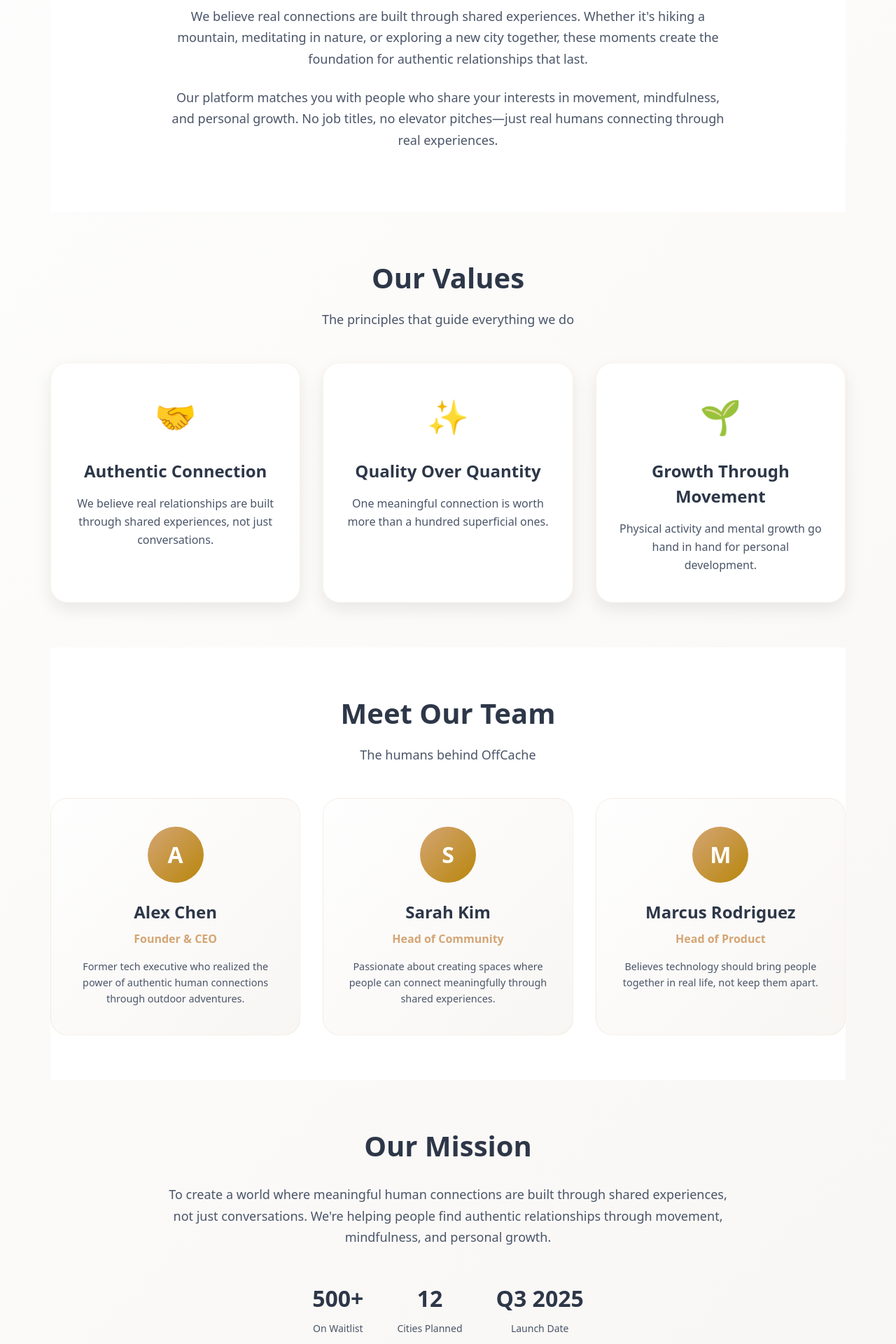
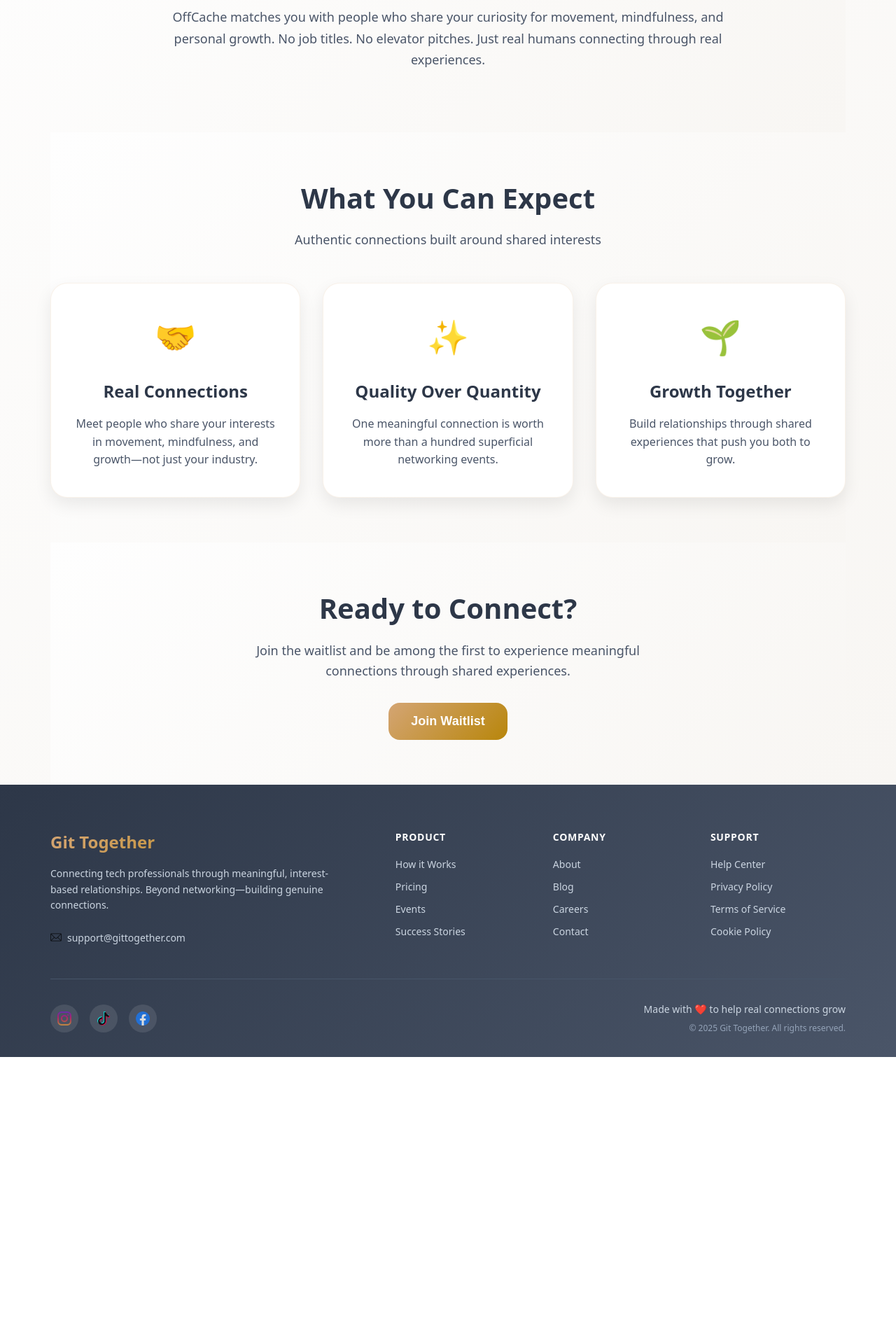
Before and after one commit to SageJonathan/offcache_client, a React (Vite) app in the folder my-app/: page /about in a window 1280 px wide. Shown: the part 580-2500 px from the top of the page at 70% size. After the commit the page ends 2090 px from the top, so only its background shows below. Built offline with nearby package versions, Linux system fonts and the light colour scheme.

Commit message:
focu on user on about page

```diff
--- a/my-app/src/pages/About.tsx
+++ b/my-app/src/pages/About.tsx
@@ -2,56 +2,15 @@ import React from "react";
 import "./about.scss";
 
 const About = () => {
-  const values = [
-    {
-      title: "Authentic Connection",
-      description:
-        "We believe real relationships are built through shared experiences, not just conversations.",
-      icon: "🤝",
-    },
-    {
-      title: "Quality Over Quantity",
-      description:
-        "One meaningful connection is worth more than a hundred superficial ones.",
-      icon: "✨",
-    },
-    {
-      title: "Growth Through Movement",
-      description:
-        "Physical activity and mental growth go hand in hand for personal development.",
-      icon: "🌱",
-    },
-  ];
-
-  const team = [
-    {
-      name: "Alex Chen",
-      role: "Founder & CEO",
-      bio: "Former tech executive who realized the power of authentic human connections through outdoor adventures.",
-      avatar: "A",
-    },
-    {
-      name: "Sarah Kim",
-      role: "Head of Community",
-      bio: "Passionate about creating spaces where people can connect meaningfully through shared experiences.",
-      avatar: "S",
-    },
-    {
-      name: "Marcus Rodriguez",
-      role: "Head of Product",
-      bio: "Believes technology should bring people together in real life, not keep them apart.",
-      avatar: "M",
-    },
-  ];
-
   return (
     <div className="about">
       <div className="about__hero">
         <div className="about__hero-content">
-          <h1 className="about__hero-title">About OffCache</h1>
+          <h1 className="about__hero-title">This Is About You</h1>
           <p className="about__hero-subtitle">
-            We're building a world where meaningful connections happen through
-            shared experiences, not just conversations.
+            You're tired of networking that feels transactional. You want real
+            connections with people who share your interests in movement,
+            growth, and authentic experiences.
           </p>
         </div>
       </div>
@@ -59,23 +18,16 @@ const About = () => {
       <div className="about__container">
         <section className="about__story">
           <div className="about__story-content">
-            <h2 className="about__section-title">Our Story</h2>
+            <h2 className="about__section-title">Why We Built This For You</h2>
             <p className="about__story-text">
-              OffCache was born from a simple realization: the best
-              conversations happen when we're moving, exploring, or experiencing
-              something together. Too many of us are stuck in endless coffee
-              chats and networking events that feel transactional and shallow.
+              We believe the best conversations happen when you're doing
+              something together—hiking, meditating, exploring. Not sitting
+              across from each other with coffee and business cards.
             </p>
             <p className="about__story-text">
-              We believe real connections are built through shared experiences.
-              Whether it's hiking a mountain, meditating in nature, or exploring
-              a new city together, these moments create the foundation for
-              authentic relationships that last.
-            </p>
-            <p className="about__story-text">
-              Our platform matches you with people who share your interests in
-              movement, mindfulness, and personal growth. No job titles, no
-              elevator pitches—just real humans connecting through real
+              OffCache matches you with people who share your curiosity for
+              movement, mindfulness, and personal growth. No job titles. No
+              elevator pitches. Just real humans connecting through real
               experiences.
             </p>
           </div>
@@ -83,79 +35,46 @@ const About = () => {
 
         <section className="about__values">
           <div className="about__section-header">
-            <h2 className="about__section-title">Our Values</h2>
+            <h2 className="about__section-title">What You Can Expect</h2>
             <p className="about__section-subtitle">
-              The principles that guide everything we do
+              Authentic connections built around shared interests
             </p>
           </div>
 
           <div className="about__values-grid">
-            {values.map((value, index) => (
-              <div key={index} className="about__value-card">
-                <div className="about__value-icon">{value.icon}</div>
-                <h3 className="about__value-title">{value.title}</h3>
-                <p className="about__value-description">{value.description}</p>
-              </div>
-            ))}
-          </div>
-        </section>
-
-        <section className="about__team">
-          <div className="about__section-header">
-            <h2 className="about__section-title">Meet Our Team</h2>
-            <p className="about__section-subtitle">
-              The humans behind OffCache
-            </p>
-          </div>
-
-          <div className="about__team-grid">
-            {team.map((member, index) => (
-              <div key={index} className="about__team-card">
-                <div className="about__team-avatar">{member.avatar}</div>
-                <h3 className="about__team-name">{member.name}</h3>
-                <p className="about__team-role">{member.role}</p>
-                <p className="about__team-bio">{member.bio}</p>
-              </div>
-            ))}
-          </div>
-        </section>
-
-        <section className="about__mission">
-          <div className="about__mission-content">
-            <h2 className="about__mission-title">Our Mission</h2>
-            <p className="about__mission-text">
-              To create a world where meaningful human connections are built
-              through shared experiences, not just conversations. We're helping
-              people find authentic relationships through movement, mindfulness,
-              and personal growth.
-            </p>
-            <div className="about__mission-stats">
-              <div className="about__mission-stat">
-                <span className="about__mission-stat-number">500+</span>
-                <span className="about__mission-stat-label">On Waitlist</span>
-              </div>
-              <div className="about__mission-stat">
-                <span className="about__mission-stat-number">12</span>
-                <span className="about__mission-stat-label">
-                  Cities Planned
-                </span>
-              </div>
-              <div className="about__mission-stat">
-                <span className="about__mission-stat-number">Q3 2025</span>
-                <span className="about__mission-stat-label">Launch Date</span>
-              </div>
+            <div className="about__value-card">
+              <div className="about__value-icon">🤝</div>
+              <h3 className="about__value-title">Real Connections</h3>
+              <p className="about__value-description">
+                Meet people who share your interests in movement, mindfulness,
+                and growth—not just your industry.
+              </p>
+            </div>
+            <div className="about__value-card">
+              <div className="about__value-icon">✨</div>
+              <h3 className="about__value-title">Quality Over Quantity</h3>
+              <p className="about__value-description">
+                One meaningful connection is worth more than a hundred
+                superficial networking events.
+              </p>
+            </div>
+            <div className="about__value-card">
+              <div className="about__value-icon">🌱</div>
+              <h3 className="about__value-title">Growth Together</h3>
+              <p className="about__value-description">
+                Build relationships through shared experiences that push you
+                both to grow.
+              </p>
             </div>
           </div>
         </section>
 
         <section className="about__join">
           <div className="about__join-content">
-            <h2 className="about__join-title">
-              Join Us in Building Something Meaningful
-            </h2>
+            <h2 className="about__join-title">Ready to Connect?</h2>
             <p className="about__join-subtitle">
-              Be part of a community that values authentic connections and
-              shared experiences.
+              Join the waitlist and be among the first to experience meaningful
+              connections through shared experiences.
             </p>
             <button className="about__join-button">Join Waitlist</button>
           </div>
--- a/my-app/src/pages/Community.tsx
+++ b/my-app/src/pages/Community.tsx
@@ -1,13 +1,17 @@
-import React from "react";
+import React, { useState } from "react";
 import "./community.scss";
 
 const Community = () => {
+  const [searchCity, setSearchCity] = useState("");
+  const [selectedCity, setSelectedCity] = useState("All Cities");
+
   const events = [
     {
       id: 1,
       title: "Monthly Forest Walk",
       date: "March 15, 2024",
       location: "Golden Gate Park, SF",
+      city: "San Francisco",
       description:
         "Join us for a peaceful walk through the forest, followed by mindful conversation and connection.",
       image:
@@ -20,6 +24,7 @@ const Community = () => {
       title: "Sunset Meditation Circle",
       date: "March 22, 2024",
       location: "Baker Beach, SF",
+      city: "San Francisco",
       description:
         "Experience mindfulness together as the sun sets over the ocean. All levels welcome.",
       image:
@@ -32,6 +37,7 @@ const Community = () => {
       title: "Hiking & Philosophy",
       date: "March 29, 2024",
       location: "Mount Tamalpais",
+      city: "San Francisco",
       description:
         "Combine physical movement with deep conversations about life, purpose, and growth.",
       image:
@@ -39,16 +45,74 @@ const Community = () => {
       attendees: 12,
       type: "Movement",
     },
+    {
+      id: 4,
+      title: "Urban Art Walk",
+      date: "April 5, 2024",
+      location: "Mission District, SF",
+      city: "San Francisco",
+      description:
+        "Explore street art and murals while connecting with fellow art enthusiasts.",
+      image:
+        "https://images.unsplash.com/photo-1515378960530-7c0da6231fb1?w=400&h=300&fit=crop",
+      attendees: 15,
+      type: "Culture",
+    },
+    {
+      id: 5,
+      title: "Beach Yoga & Connection",
+      date: "April 12, 2024",
+      location: "Venice Beach",
+      city: "Los Angeles",
+      description:
+        "Start your day with yoga on the beach, followed by meaningful conversations.",
+      image:
+        "https://images.unsplash.com/photo-1522202176988-66273c2fd55f?w=400&h=300&fit=crop",
+      attendees: 20,
+      type: "Wellness",
+    },
+    {
+      id: 6,
+      title: "Tech & Nature Meetup",
+      date: "April 19, 2024",
+      location: "Griffith Observatory",
+      city: "Los Angeles",
+      description:
+        "Discuss the intersection of technology and nature while enjoying city views.",
+      image:
+        "https://images.unsplash.com/photo-1571019613454-1cb2f99b2d8b?w=400&h=300&fit=crop",
+      attendees: 16,
+      type: "Technology",
+    },
   ];
 
-  const members = [
-    { name: "Sarah", role: "Hiking Enthusiast", avatar: "S" },
-    { name: "Marcus", role: "Mindfulness Explorer", avatar: "M" },
-    { name: "Alex", role: "Philosophy Lover", avatar: "A" },
-    { name: "Emma", role: "Nature Walker", avatar: "E" },
-    { name: "David", role: "Growth Seeker", avatar: "D" },
-    { name: "Lisa", role: "Connection Builder", avatar: "L" },
+  // Get unique cities for the dropdown
+  const cities = [
+    "All Cities",
+    ...Array.from(new Set(events.map((event) => event.city))),
   ];
+
+  // Filter events based on selected city
+  const filteredEvents =
+    selectedCity === "All Cities"
+      ? events
+      : events.filter((event) => event.city === selectedCity);
+
+  const handleCityChange = (e: React.ChangeEvent<HTMLSelectElement>) => {
+    setSelectedCity(e.target.value);
+  };
+
+  const handleSearchChange = (e: React.ChangeEvent<HTMLInputElement>) => {
+    setSearchCity(e.target.value);
+  };
+
+  // Filter events by search term
+  const searchFilteredEvents = filteredEvents.filter(
+    (event) =>
+      event.title.toLowerCase().includes(searchCity.toLowerCase()) ||
+      event.location.toLowerCase().includes(searchCity.toLowerCase()) ||
+      event.type.toLowerCase().includes(searchCity.toLowerCase())
+  );
 
   return (
     <div className="community">
@@ -72,8 +136,48 @@ const Community = () => {
             </p>
           </div>
 
+          <div className="community__search">
+            <div className="community__search-container">
+              <div className="community__search-input-group">
+                <input
+                  type="text"
+                  placeholder="Search events..."
+                  value={searchCity}
+                  onChange={handleSearchChange}
+                  className="community__search-input"
+                />
+                <svg
+                  className="community__search-icon"
+                  viewBox="0 0 24 24"
+                  fill="none"
+                  stroke="currentColor"
+                >
+                  <circle cx="11" cy="11" r="8"></circle>
+                  <path d="m21 21-4.35-4.35"></path>
+                </svg>
+              </div>
+              <select
+                value={selectedCity}
+                onChange={handleCityChange}
+                className="community__city-select"
+              >
+                {cities.map((city, index) => (
+                  <option key={index} value={city}>
+                    {city}
+                  </option>
+                ))}
+              </select>
+            </div>
+            {searchCity && (
+              <p className="community__search-results">
+                {searchFilteredEvents.length} event
+                {searchFilteredEvents.length !== 1 ? "s" : ""} found
+              </p>
+            )}
+          </div>
+
           <div className="community__events-grid">
-            {events.map((event) => (
+            {searchFilteredEvents.map((event) => (
               <div key={event.id} className="community__event-card">
                 <div className="community__event-image">
                   <img src={event.image} alt={event.title} />
@@ -102,25 +206,15 @@ const Community = () => {
               </div>
             ))}
           </div>
-        </section>
 
-        <section className="community__members">
-          <div className="community__section-header">
-            <h2 className="community__section-title">Meet Our Members</h2>
-            <p className="community__section-subtitle">
-              Real people building real connections through shared passions
-            </p>
-          </div>
-
-          <div className="community__members-grid">
-            {members.map((member, index) => (
-              <div key={index} className="community__member-card">
-                <div className="community__member-avatar">{member.avatar}</div>
-                <h3 className="community__member-name">{member.name}</h3>
-                <p className="community__member-role">{member.role}</p>
-              </div>
-            ))}
-          </div>
+          {searchFilteredEvents.length === 0 && (
+            <div className="community__no-events">
+              <h3 className="community__no-events-title">No events found</h3>
+              <p className="community__no-events-text">
+                Try adjusting your search or city filter to find more events.
+              </p>
+            </div>
+          )}
         </section>
 
         <section className="community__join">
--- a/my-app/src/pages/about.scss
+++ b/my-app/src/pages/about.scss
@@ -110,7 +110,7 @@
 
   &__story {
     padding: 4rem 0;
-    background: white;
+    background: linear-gradient(135deg, #fefefe 0%, #f8f6f3 100%);
 
     @media (max-width: 768px) {
       padding: 3rem 0;
@@ -137,6 +137,7 @@
 
   &__values {
     padding: 4rem 0;
+    background: linear-gradient(135deg, #fefefe 0%, #f8f6f3 100%);
 
     @media (max-width: 768px) {
       padding: 3rem 0;
@@ -204,179 +205,9 @@
     }
   }
 
-  &__team {
-    padding: 4rem 0;
-    background: white;
-
-    @media (max-width: 768px) {
-      padding: 3rem 0;
-    }
-  }
-
-  &__team-grid {
-    display: grid;
-    grid-template-columns: repeat(auto-fit, minmax(300px, 1fr));
-    gap: 2rem;
-
-    @media (max-width: 768px) {
-      grid-template-columns: 1fr;
-      gap: 1.5rem;
-    }
-  }
-
-  &__team-card {
-    text-align: center;
-    padding: 2.5rem 2rem;
-    background: linear-gradient(135deg, #fefefe, #f8f6f3);
-    border-radius: 1.5rem;
-    border: 1px solid rgba(212, 165, 116, 0.15);
-    transition: all 0.3s ease;
-
-    &:hover {
-      transform: translateY(-4px);
-      box-shadow: 0 10px 25px rgba(212, 165, 116, 0.15);
-    }
-
-    @media (max-width: 768px) {
-      padding: 2rem 1.5rem;
-    }
-  }
-
-  &__team-avatar {
-    width: 5rem;
-    height: 5rem;
-    background: linear-gradient(135deg, #d4a574, #b8860b);
-    color: white;
-    border-radius: 50%;
-    display: flex;
-    align-items: center;
-    justify-content: center;
-    font-size: 2rem;
-    font-weight: 700;
-    margin: 0 auto 1.5rem;
-
-    @media (max-width: 768px) {
-      width: 4rem;
-      height: 4rem;
-      font-size: 1.5rem;
-      margin-bottom: 1rem;
-    }
-  }
-
-  &__team-name {
-    font-size: 1.5rem;
-    font-weight: 700;
-    color: #2d3748;
-    margin-bottom: 0.5rem;
-
-    @media (max-width: 768px) {
-      font-size: 1.25rem;
-    }
-  }
-
-  &__team-role {
-    font-size: 1rem;
-    color: #d4a574;
-    font-weight: 600;
-    margin-bottom: 1rem;
-
-    @media (max-width: 768px) {
-      font-size: 0.9rem;
-    }
-  }
-
-  &__team-bio {
-    font-size: 0.9rem;
-    color: #4a5568;
-    line-height: 1.6;
-
-    @media (max-width: 768px) {
-      font-size: 0.85rem;
-    }
-  }
-
-  &__mission {
-    padding: 4rem 0;
-    text-align: center;
-
-    @media (max-width: 768px) {
-      padding: 3rem 0;
-    }
-  }
-
-  &__mission-content {
-    max-width: 800px;
-    margin: 0 auto;
-  }
-
-  &__mission-title {
-    font-size: 2.5rem;
-    font-weight: 700;
-    color: #2d3748;
-    margin-bottom: 1.5rem;
-
-    @media (max-width: 768px) {
-      font-size: 2rem;
-    }
-
-    @media (max-width: 480px) {
-      font-size: 1.75rem;
-    }
-  }
-
-  &__mission-text {
-    font-size: 1.125rem;
-    color: #4a5568;
-    line-height: 1.7;
-    margin-bottom: 3rem;
-
-    @media (max-width: 768px) {
-      font-size: 1rem;
-      margin-bottom: 2rem;
-    }
-  }
-
-  &__mission-stats {
-    display: flex;
-    justify-content: center;
-    gap: 3rem;
-
-    @media (max-width: 768px) {
-      flex-direction: column;
-      gap: 1.5rem;
-    }
-  }
-
-  &__mission-stat {
-    display: flex;
-    flex-direction: column;
-    align-items: center;
-  }
-
-  &__mission-stat-number {
-    font-size: 2rem;
-    font-weight: 700;
-    color: #2d3748;
-    margin-bottom: 0.5rem;
-
-    @media (max-width: 768px) {
-      font-size: 1.75rem;
-    }
-  }
-
-  &__mission-stat-label {
-    font-size: 0.875rem;
-    color: #4a5568;
-    font-weight: 500;
-
-    @media (max-width: 768px) {
-      font-size: 0.8rem;
-    }
-  }
-
   &__join {
     padding: 4rem 0;
-    background: white;
+    background: linear-gradient(135deg, #fefefe 0%, #f8f6f3 100%);
     text-align: center;
 
     @media (max-width: 768px) {
```
Also changed, not shown: my-app/src/pages/community.scss (+104 -49 lines).
